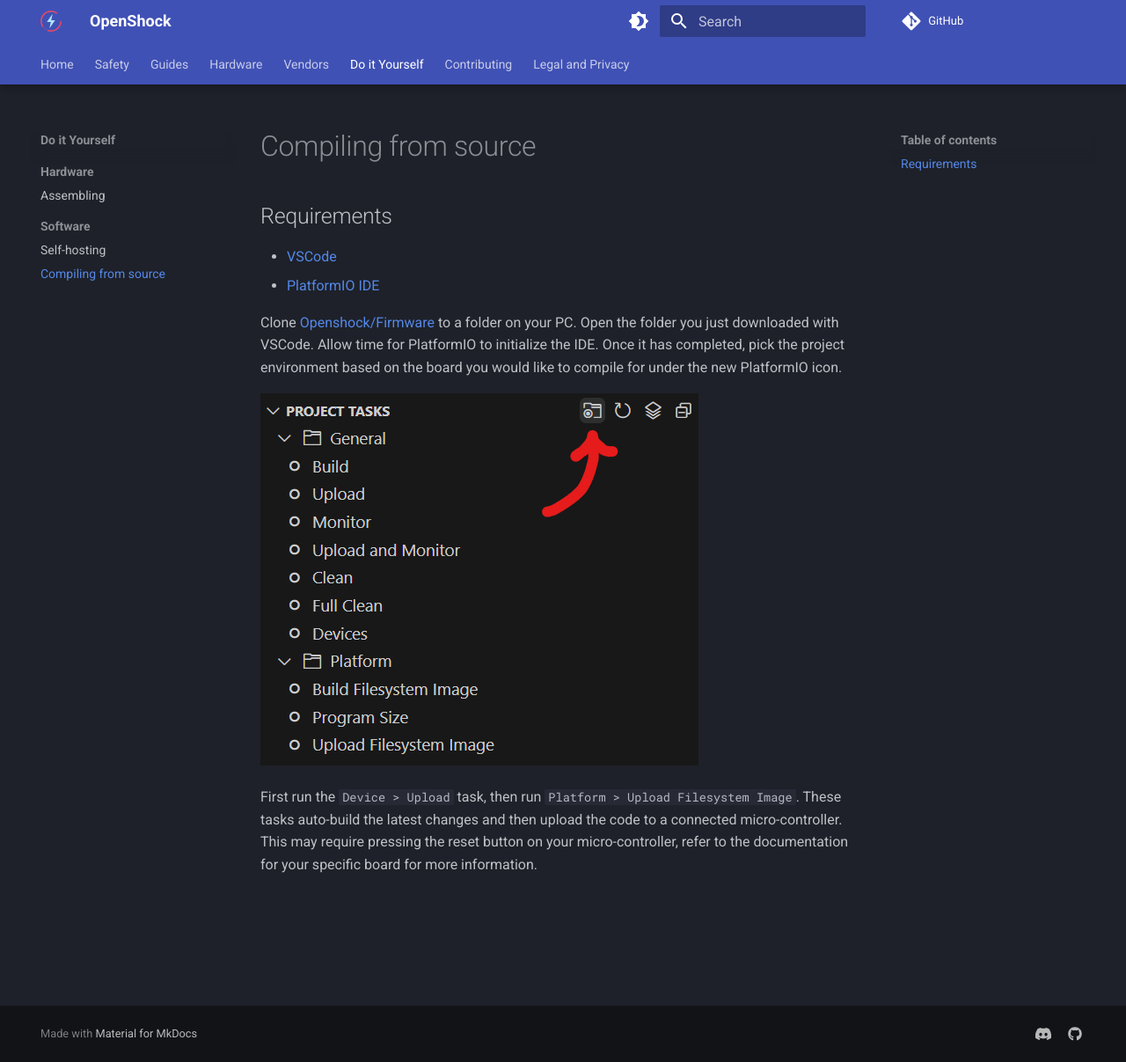
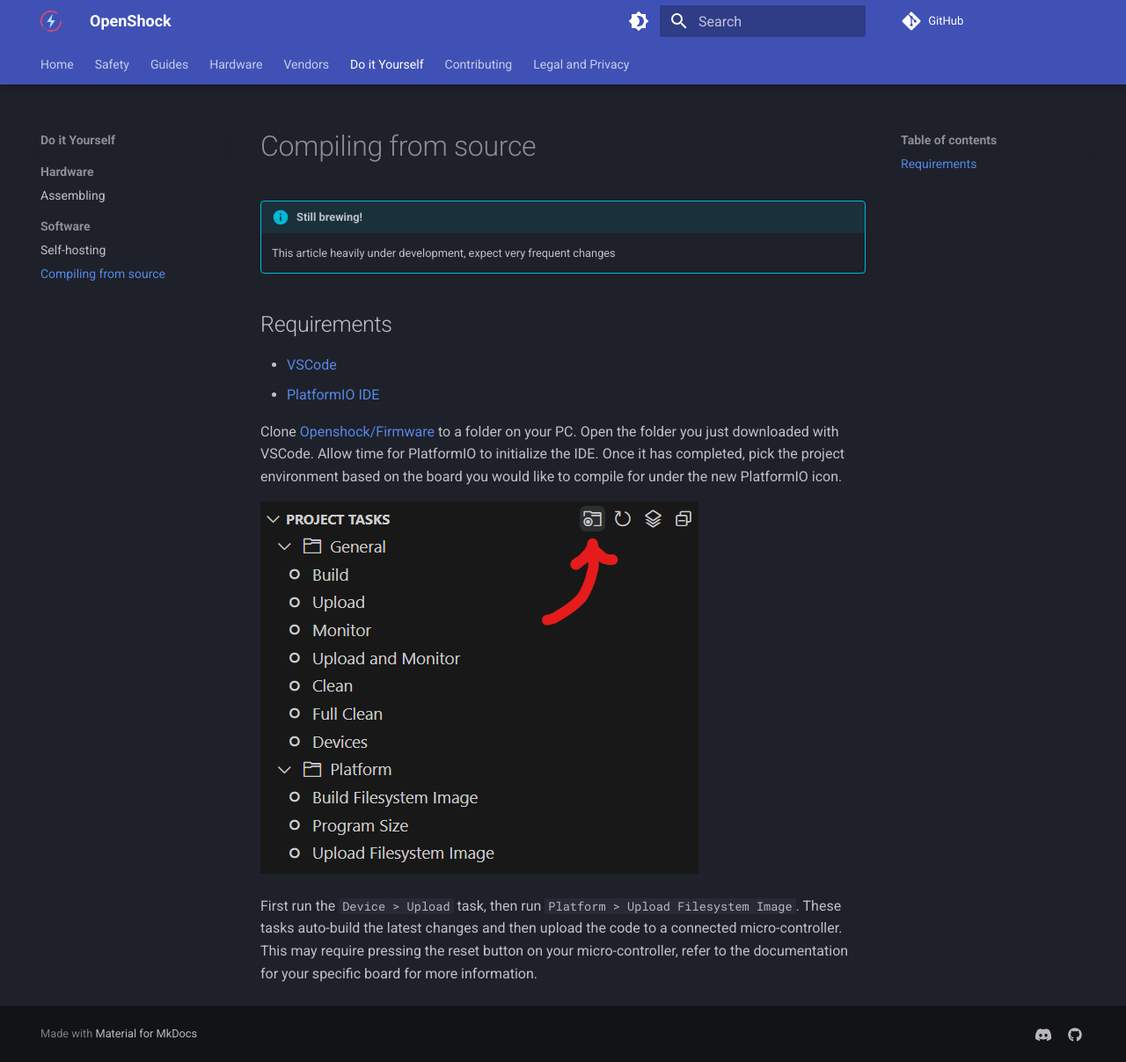
Before and after one commit to OpenShock/Wiki, an MkDocs documentation site: the page built from docs/diy/compile.md, in a window 1280 px wide and 1207 px high. Shown: the whole window at 88% size. Built offline with MkDocs 1.6.1 and Material for MkDocs 9.7.7, drawn with Linux system fonts in a browser that asks for light colours; comment, search, counter and statistics services are not loaded.

Commit message:
Add warning to compile docs

```diff
--- a/docs/diy/compile.md
+++ b/docs/diy/compile.md
@@ -1,4 +1,7 @@
 # Compiling from source
+
+!!! info "Still brewing!"
+    This article heavily under development, expect very frequent changes
 
 ## Requirements
 
```
